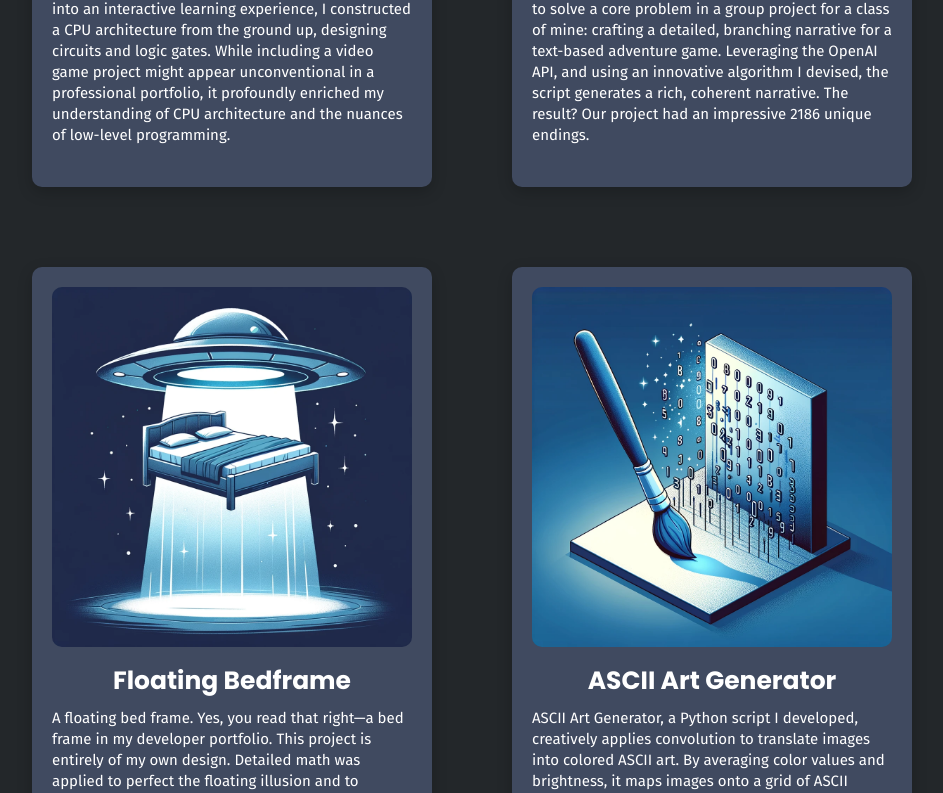
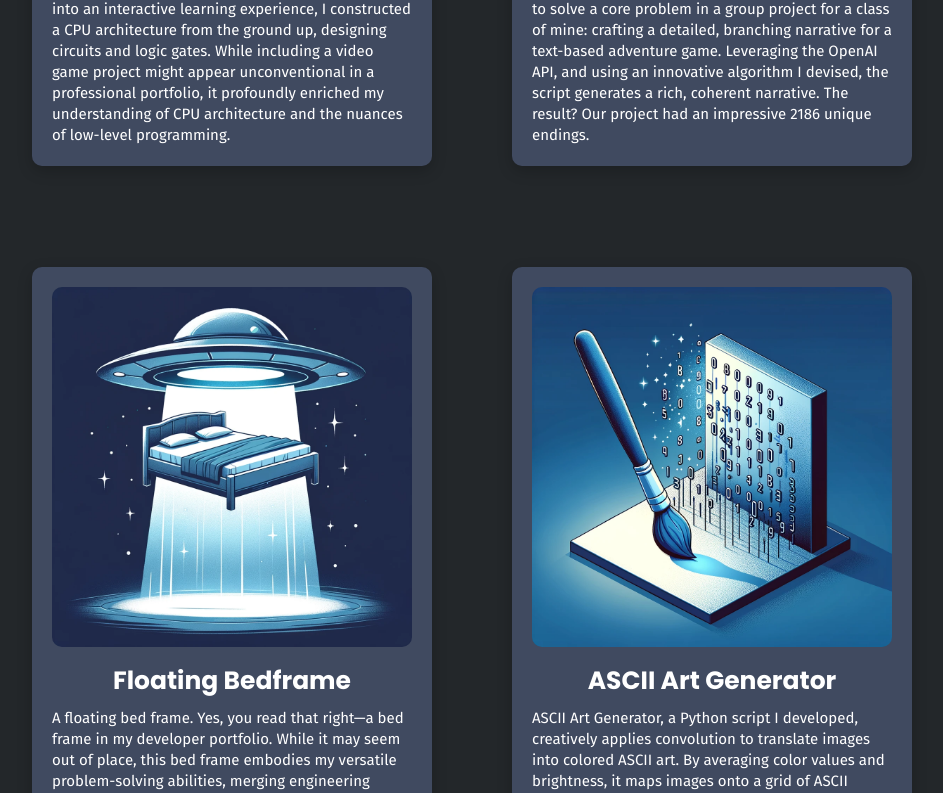
Before and after one commit to AlecFessler/dev-portfolio, a Next.js app: page /portfolio in a window 1280 px wide. Shown: the part 1994-2787 px from the top of the page, without its empty margins (168-1111 px from the left). Built offline with nearby package versions, Linux system fonts and the light colour scheme.

Commit message:
flip manager container for project card and modal set up

```diff
--- a/src/components/project_card/ProjectCard.tsx
+++ /dev/null
@@ -1,85 +0,0 @@
-// src/components/project_card/ProjectCard.tsx
-
-import React, { useRef } from 'react';
-import styled from 'styled-components';
-import Image, { StaticImageData } from 'next/image';
-
-// Styled container for the project card
-const ProjectCardContainer = styled.div`
-    background-color: ${({ theme }) => theme.colors.secondary};
-    color: ${({ theme }) => theme.colors.text};
-    border-radius: 10px;
-    box-shadow: 0 5px 15px rgba(0, 0, 0, 0.2);
-    padding: 2rem;
-    text-align: center;
-    max-width: 40rem;
-    height: 100%;
-`;
-
-const ImageWrapper = styled(Image)`
-    border-radius: 10px;
-    margin-bottom: 1rem;
-    width: 100%;
-    height: auto;
-`;
-
-const Title = styled.h2`
-    font-size: 2.5rem;
-    margin-bottom: 1rem;
-    font-family: ${({ theme }) => theme.fonts.heading};
-`;
-
-const Description = styled.p`
-    font-size: 1.5rem;
-    text-align: left;
-`;
-
-interface ProjectCardProps {
-    image: StaticImageData;
-    title: string;
-    description: string;
-}
-
-const ProjectCard: React.FC<ProjectCardProps> = ({ image, title, description }) => {
-    const cardRef = useRef<HTMLDivElement>(null);
-
-    const handleMouseMove = (e: React.MouseEvent<HTMLDivElement>) => {
-        if (!cardRef.current) return;
-
-        const { left, top, width, height } = cardRef.current.getBoundingClientRect();
-        const x = e.clientX - (left + width / 2);
-        const y = e.clientY - (top + height / 2);
-
-        // Calculate rotation values based on cursor position
-        const rotateX = (y / height) * 20; // Tilt intensity for X remains the same
-        const invert = y > 0 ? 1 : -1; // Invert sign for lower half of card
-        const rotateY = (x / width) * 20 * invert;
-
-        cardRef.current.style.transform = `translateY(-10px) rotateX(${rotateX}deg) rotateY(${rotateY}deg)`;
-  };
-
-    const handleMouseEnter = () => {
-        if (!cardRef.current) return;
-
-        cardRef.current.style.transition = 'none'; // Temporarily remove transition for tilt effect
-    };
-
-    const handleMouseLeave = () => {
-        if (!cardRef.current) return;
-
-        cardRef.current.style.transition = 'transform 0.3s ease, box-shadow 0.3s ease';
-        cardRef.current.style.transform = 'translateY(0px) rotateX(0deg) rotateY(0deg)'; // Reset position
-    };
-
-    return (
-      <div ref={cardRef} onMouseMove={handleMouseMove} onMouseEnter={handleMouseEnter} onMouseLeave={handleMouseLeave}>
-        <ProjectCardContainer>
-            <ImageWrapper src={image} alt={title} />
-            <Title>{title}</Title>
-            <Description>{description}</Description>
-        </ProjectCardContainer>
-      </div>
-    );
-};
-
-export default ProjectCard;
--- /dev/null
+++ b/src/components/projects/FlipManager.tsx
@@ -0,0 +1,59 @@
+// src/components/projects/FlipManager.tsx
+
+import React, { useRef } from 'react';
+import styled from 'styled-components';
+
+const FlipManagerContainer = styled.div`
+    position: relative;
+    perspective: 1000px;
+    width: 40rem;
+    border-radius: 10px;
+    box-shadow: 0 5px 15px rgba(0, 0, 0, 0.2);
+`;
+
+interface FlipManagerProps {
+    ProjectCard: React.FC;
+    ProjectModal: React.FC;
+}
+
+const FlipManager: React.FC<FlipManagerProps> = ({ ProjectCard, ProjectModal }) => {
+        const cardRef = useRef<HTMLDivElement>(null);
+
+        const handleMouseMove = (e: React.MouseEvent<HTMLDivElement>) => {
+            if (!cardRef.current) return;
+
+            const { left, top, width, height } = cardRef.current.getBoundingClientRect();
+            const x = e.clientX - (left + width / 2);
+            const y = e.clientY - (top + height / 2);
+
+            // Calculate rotation values based on cursor position
+            const rotateX = (y / height) * 20; // Tilt intensity for X remains the same
+            const invert = y > 0 ? 1 : -1; // Invert sign for lower half of card
+            const rotateY = (x / width) * 20 * invert;
+
+            cardRef.current.style.transform = `translateY(-10px) rotateX(${rotateX}deg) rotateY(${rotateY}deg)`;
+    };
+
+    const handleMouseEnter = () => {
+        if (!cardRef.current) return;
+
+        cardRef.current.style.transition = 'none'; // Temporarily remove transition for tilt effect
+    };
+
+    const handleMouseLeave = () => {
+        if (!cardRef.current) return;
+
+        cardRef.current.style.transition = 'transform 0.3s ease, box-shadow 0.3s ease';
+        cardRef.current.style.transform = 'translateY(0px) rotateX(0deg) rotateY(0deg)'; // Reset position
+    };
+    return (
+        <div ref={cardRef} onMouseMove={handleMouseMove} onMouseEnter={handleMouseEnter} onMouseLeave={handleMouseLeave}>
+            <FlipManagerContainer>
+                <ProjectCard />
+                <ProjectModal />
+            </FlipManagerContainer>
+        </div>
+    );
+};
+
+export default FlipManager;
--- /dev/null
+++ b/src/components/projects/ProjectCard.tsx
@@ -0,0 +1,54 @@
+// src/components/projects/ProjectCard.tsx
+
+import React from 'react';
+import styled from 'styled-components';
+import Image, { StaticImageData } from 'next/image';
+
+// Styled container for the project card
+const ProjectCardContainer = styled.div`
+    background-color: ${({ theme }) => theme.colors.secondary};
+    color: ${({ theme }) => theme.colors.text};
+    padding: 2rem;
+    text-align: center;
+    border-radius: 10px;
+    width: 100%;
+    height: 100%;
+    z-index: 100;
+    backface-visibility: hidden;
+`;
+
+const ImageWrapper = styled(Image)`
+    border-radius: 10px;
+    margin-bottom: 1rem;
+    width: 100%;
+    height: auto;
+`;
+
+const Title = styled.h2`
+    font-size: 2.5rem;
+    margin-bottom: 1rem;
+    font-family: ${({ theme }) => theme.fonts.heading};
+`;
+
+const Description = styled.p`
+    font-size: 1.5rem;
+    text-align: left;
+`;
+
+interface ProjectCardProps {
+    image: StaticImageData;
+    title: string;
+    description: string;
+}
+
+const ProjectCard: React.FC<ProjectCardProps> = ({ image, title, description }) => {
+    return (
+        <ProjectCardContainer>
+            <ImageWrapper src={image} alt={title} />
+            <Title>{title}</Title>
+            <Description>{description}</Description>
+        </ProjectCardContainer>
+    );
+};
+
+export default ProjectCard;
--- /dev/null
+++ b/src/components/projects/ProjectModal.tsx
@@ -0,0 +1,31 @@
+// src/components/projects/ProjectModal.tsx
+
+import React from 'react';
+import styled from 'styled-components';
+
+// Styled container for the project modal
+const ProjectModalContainer = styled.div`
+    position: absolute;
+    top: 0;
+    left: 0;
+    width: 100%;
+    height: 100%;
+    background-color: rgba(0, 0, 0, 0.8);
+    display: flex;
+    justify-content: center;
+    align-items: center;
+    border-radius: 10px;
+    z-index: -100;
+    backface-visibility: hidden;
+    transform: rotateY(180deg);
+`;
+
+const ProjectModal = () => {
+    return (
+        <ProjectModalContainer>
+            <h1>Project Modal</h1>
+        </ProjectModalContainer>
+    );
+};
+
+export default ProjectModal;
--- a/src/components/sections/Projects.tsx
+++ b/src/components/sections/Projects.tsx
@@ -3,7 +3,9 @@
 import React from 'react';
 import styled from 'styled-components';
 
-import ProjectCard from '../project_card/ProjectCard';
+import ProjectCard from '../projects/ProjectCard';
+import ProjectModal from '../projects/ProjectModal';
+import FlipManager from '../projects/FlipManager';
 
 import BarbellImg from '../../../public/project_cards/barbell.webp';
 import PaintingImg from '../../../public/project_cards/painting.webp';
@@ -28,18 +30,27 @@ const ProjectsSection = styled.section`
 const Projects = () => {
     return (
         <ProjectsSection id="Projects">
+            <FlipManager ProjectCard={() => (
                 <ProjectCard image={BarbellImg} title="Level Up Exercise Log"
                 description="Level Up Exercise Log, my first significant coding project,
                 initiated in 2020, transforms fitness logging into a rewarding, gamified
                 experience. Utilizing React Native and Node.js, it integrates OAuth for
                 secure login and includes a custom SVG graph for progress tracking,
                 demonstrating an early proficiency at implementing novel and innovative solutions." />
+            )} ProjectModal={() => (
+                <ProjectModal />
+            )} />
+            <FlipManager ProjectCard={() => (
                 <ProjectCard image={PaintingImg} title="Fesslerpainting.com"
                 description="Fesslerpainting.com, developed for my own residential
                 painting business. Built using Next.js, the website features a
                 minimalist, responsive design and server-side rendering, showcasing
                 my proficiency in modern web development. This venture, while
                 successful, ultimately led me to follow my true passion for programming." />
+            )} ProjectModal={() => (
+                <ProjectModal />
+            )} />
+            <FlipManager ProjectCard={() => (
                 <ProjectCard image={CircuitImg} title="Turing Complete CPU"
                 description="In 'Turing Complete,' a game that turns CPU design into an
                 interactive learning experience, I constructed a CPU architecture from
@@ -47,6 +58,10 @@ const Projects = () => {
                 a video game project might appear unconventional in a professional portfolio,
                 it profoundly enriched my understanding of CPU architecture and the nuances
                 of low-level programming." />
+            )} ProjectModal={() => (
+                <ProjectModal />
+            )} />
+            <FlipManager ProjectCard={() => (
                 <ProjectCard image={TypewriterImg} title="Interactive Story Writer"
                 description="Interactive Story Writer, a Python script I developed to
                 solve a core problem in a group project for a class of mine: crafting
@@ -54,19 +69,30 @@ const Projects = () => {
                 the OpenAI API, and using an innovative algorithm I devised, the script
                 generates a rich, coherent narrative. The result? Our project had an impressive
                 2186 unique endings." />
+            )} ProjectModal={() => (
+                <ProjectModal />
+            )} />
+            <FlipManager ProjectCard={() => (
                 <ProjectCard image={BedframeImg} title="Floating Bedframe"
                 description="A floating bed frame. Yes, you read that right—a bed frame in my
-              developer portfolio. This project is entirely of my own design. Detailed math
-              was applied to perfect the floating illusion and to engineer a circuit capable
-              of handling the LED's demands. While it may seem out of place, this bed frame
+                developer portfolio.  While it may seem out of place, this bed frame
                 embodies my versatile problem-solving abilities, merging engineering
-              principles and programming skills beyond the digital realm." />
+                principles and programming skills beyond the digital realm. This project
+                is entirely of my own design. Detailed math was applied to perfect the
+                floating illusion and to engineer a circuit capable of handling the LED's demands." />
+            )} ProjectModal={() => (
+                <ProjectModal />
+            )} />
+            <FlipManager ProjectCard={() => (
                 <ProjectCard image={AsciiImg} title="ASCII Art Generator"
                 description="ASCII Art Generator, a Python script I developed, creatively applies
                 convolution to translate images into colored ASCII art. By averaging color values
                 and brightness, it maps images onto a grid of ASCII characters, each carefully
                 chosen for its visual weight and color. Showcasing my technical prowess with algorithm
                 design and my fascination with the intersection of mathematics and logic with art and creativity." />
+            )} ProjectModal={() => (
+                <ProjectModal />
+            )} />
         </ProjectsSection>
     );
 };
```
Lines whose indentation alone changed are shown as unchanged.
